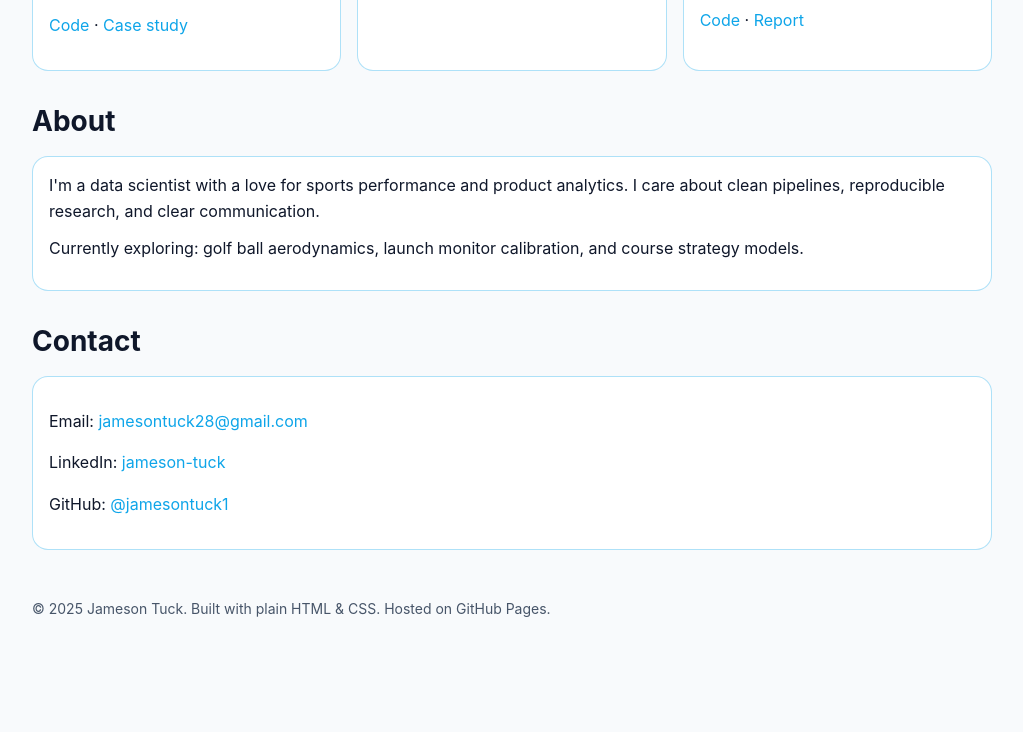
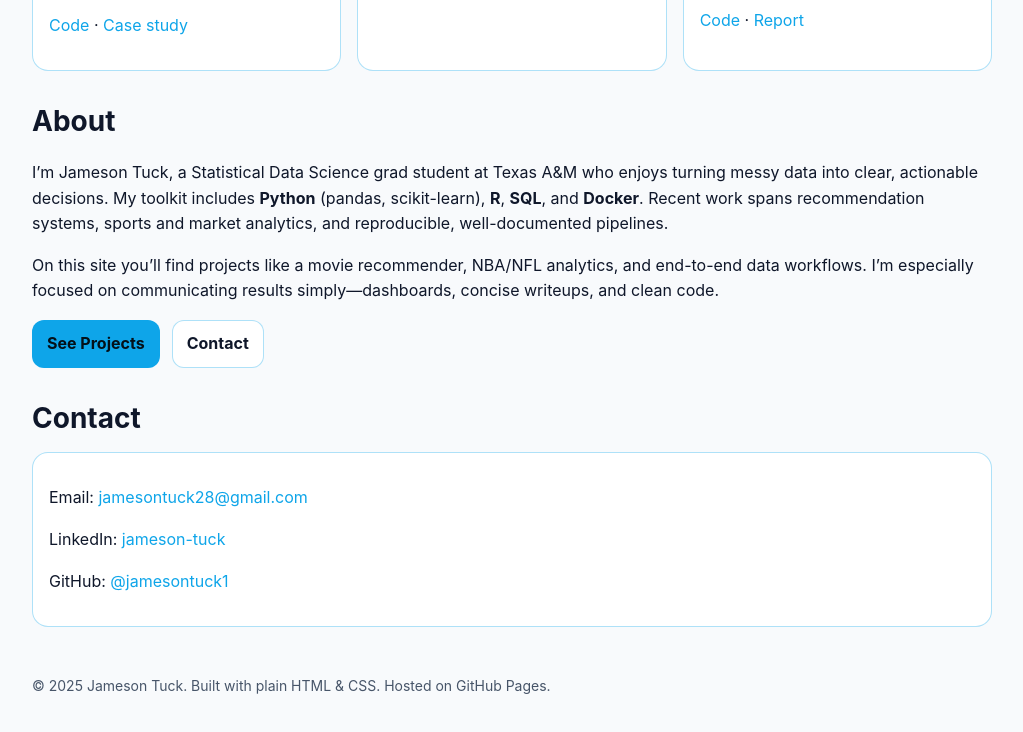
Before and after one commit to jamesontuck1/jamesontuck1.github.io, a plain HTML site: page index.html in a window 1280 px wide. Shown: the part 838-1570 px from the top of the page, without its empty margins (128-1151 px from the left). Before the commit the page ends 1505 px from the top, so only its background shows below. Drawn offline with Linux system fonts and the light colour scheme.

Commit message:
Update index.html

```diff
--- a/index.html
+++ b/index.html
@@ -140,11 +140,21 @@
     </section>
 
     <!-- About -->
-    <section id="about">
+    <section id="about" class="section">
       <h2>About</h2>
-      <div class="card prose">
-        <p>I'm a data scientist with a love for sports performance and product analytics. I care about clean pipelines, reproducible research, and clear communication.</p>
-        <p>Currently exploring: golf ball aerodynamics, launch monitor calibration, and course strategy models.</p>
+      <p>
+        I’m Jameson Tuck, a Statistical Data Science grad student at Texas A&M who enjoys turning messy data into clear,
+        actionable decisions. My toolkit includes <strong>Python</strong> (pandas, scikit-learn), <strong>R</strong>, <strong>SQL</strong>,
+        and <strong>Docker</strong>. Recent work spans recommendation systems, sports and market analytics, and reproducible,
+        well-documented pipelines.
+      </p>
+      <p>
+        On this site you’ll find projects like a movie recommender, NBA/NFL analytics, and end-to-end data workflows.
+        I’m especially focused on communicating results simply—dashboards, concise writeups, and clean code.
+      </p>
+      <div class="cta">
+        <a class="btn primary" href="#projects">See Projects</a>
+        <a class="btn" href="mailto:jamesontuck1@gmail.com">Contact</a>
       </div>
     </section>
 
```
